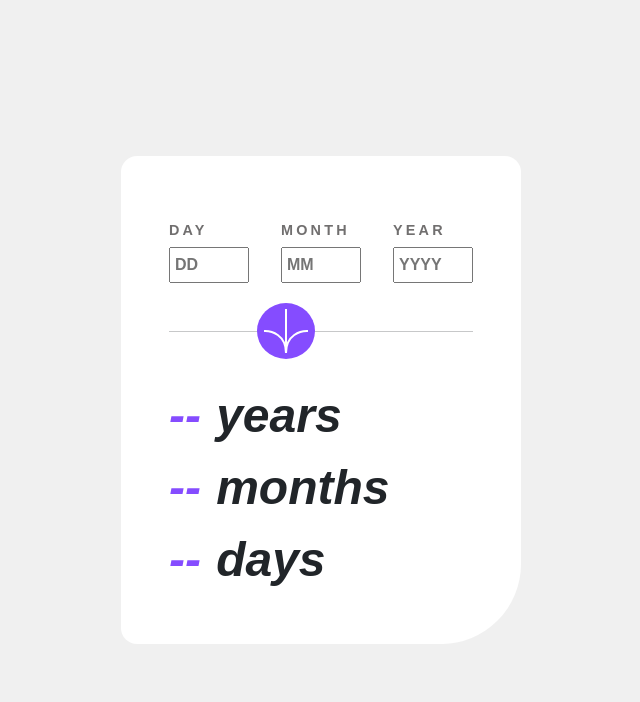
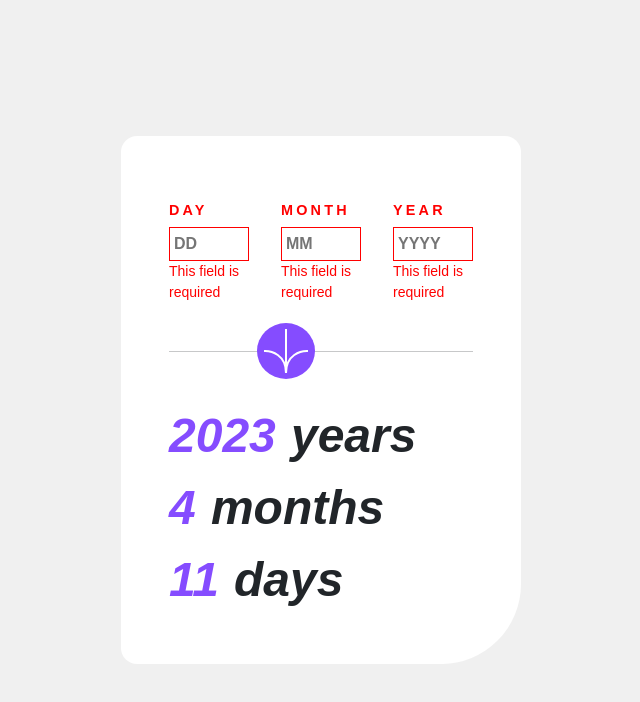
Before and after one commit to jjjooeyyy/Age-Calculator-App, a plain HTML site: page index.html in a window 1280 px wide. Both pictures are taken after a click on the button 605 px from the left and 331 px from the top of the page. Shown: the whole page, without its empty margins (319-959 px from the left). Drawn offline with nearby package versions, Linux system fonts and the light colour scheme.

Commit message:
update calAge function

```diff
--- a/app.js
+++ b/app.js
@@ -1,4 +1,5 @@
 'use strict'
+
 const dayLabel = document.getElementById('dayLabel');
 const monthLabel = document.getElementById('monthLabel');
 const yearLabel = document.getElementById('yearLabel');
@@ -17,30 +18,31 @@ const errorYear = document.getElementById('errorYear');
 const errorMonth = document.getElementById('errorMonth');
 const errorDay = document.getElementById('errorDay');
 
+let monthValid,dayValid,yearValid = true;
+
 let years,months,days = '';
 
-let currentYear = new Date().getFullYear();
-let currentMonth = new Date().getMonth();
-let currentDay = new Date().getDate();
+let currentYear = Number(new Date().getFullYear());
+let currentMonth = Number((new Date().getMonth())+1);
+let currentDay = Number(new Date().getDate());
 
 const errorMsg = ["","This field is required","Must be a valid day","Must be a valid month",`Must be a year between 1990 and ${currentYear}`]
 
 // CHECK VALID YEAR
 function checkValidYear() {
     if(yearInput.value == '') {
-        console.log('no year');
         yearInput.style.border = "1px solid red";
         yearLabel.style.color = "red";
         errorYear.innerHTML = errorMsg[1];
+        yearValid = false;
        }
     else if(yearInput.value<1990 || yearInput.value>currentYear) {
-    console.log('invalid year');
-    yearInput.style.border = "1px solid red";
-   yearLabel.style.color = "red";
-   errorYear.innerHTML = errorMsg[4];
+       yearInput.style.border = "1px solid red";
+       yearLabel.style.color = "red";
+       errorYear.innerHTML = errorMsg[4];
+       yearValid = false;
    }
     else {
-        console.log('valid');
         errorYear.innerHTML = errorMsg[0];
         yearInput.style.border = "1px solid hsl(0, 1%, 44%)";
         yearLabel.style.color = "hsl(0, 1%, 44%)";
@@ -52,43 +54,43 @@ yearInput.addEventListener('input',checkValidYear);
 // CHECK VALID MONTH
 function checkValidMonth() {
     if(monthInput.value == '') {
-        console.log('no month');
         monthInput.style.border = "1px solid red";
         monthLabel.style.color = "red";
         errorMonth.innerHTML = errorMsg[1];
+        monthValid = false;
     }
     else if(monthInput.value<1 || monthInput.value>12) {
         console.log('invalid month');
         monthInput.style.border = "1px solid red";
         monthLabel.style.color = "red";
         errorMonth.innerHTML = errorMsg[3];
+        monthValid = false;
     }
     else {
-        console.log('valid');
         errorMonth.innerHTML = errorMsg[0];
         monthInput.style.border = "1px solid hsl(0, 1%, 44%)";
         monthLabel.style.color = "hsl(0, 1%, 44%)";
+        monthValid;
     }
 }
-
 monthInput.addEventListener('input',checkValidMonth);
 
 // CHECK VALID DAY
 function checkValidDay() {
     if(dayInput.value =='') {
-        console.log('no day');
         dayInput.style.border = "1px solid red";
         dayLabel.style.color = "red";
         errorDay.innerHTML = errorMsg[1];
+        dayValid = false;
+
     }
     else if(dayInput.value<1 || dayInput.value>31) {
-        console.log('invalid day');
         dayInput.style.border = "1px solid red";
         dayLabel.style.color = "red";
         errorDay.innerHTML = errorMsg[2];
+        dayValid = false;
     }
     else {
-        console.log('valid');
         dayInput.style.border = "1px solid hsl(0, 1%, 44%)";
         dayLabel.style.color = "hsl(0, 1%, 44%)";
         errorDay.innerHTML = errorMsg[0];
@@ -96,6 +98,41 @@ function checkValidDay() {
 }
 
 dayInput.addEventListener('input',checkValidDay);
+
+// CALCULATE AGE
+function calAge() {
+    let inputDay = Number(document.getElementById('dayInput').value);
+    let inputMonth = Number(document.getElementById('monthInput').value);
+    let inputYear = Number(document.getElementById('yearInput').value);
+    let month = [31,28,31,30,31,30,31,31,30,31,30,31];
+
+         if(inputDay > currentDay) {
+            currentDay = currentDay + month[currentMonth-1];
+         }
+
+         if(inputMonth > currentMonth) {
+            currentMonth = currentMonth + 12;
+            currentYear = currentYear - 1;
+         }
+
+         days = currentDay - inputDay;
+         months = currentMonth - inputMonth;
+         years = currentYear - inputYear;
+         console.log(days,months,years);
+         yearOutput.innerHTML = years;
+         monthOutput.innerHTML = months;
+         dayOutput.innerHTML = days;
+        }
+
+
+
+
+btn.addEventListener('click',checkValidYear);
+btn.addEventListener('click',checkValidMonth);
+btn.addEventListener('click',checkValidDay);
+btn.addEventListener('click',calAge);
+
+
 
 /* const calAge = function() {
     const dayInput = Number(document.getElementById('#dayInput').value);
--- a/style.css
+++ b/style.css
@@ -101,6 +101,8 @@ place-content: center;
 .output span {
     color: hsl(259, 100%, 65%);
     margin-right: 5%;
+    font-weight: 800;
+    font-style: italic;
 }
 
 .output {
```
